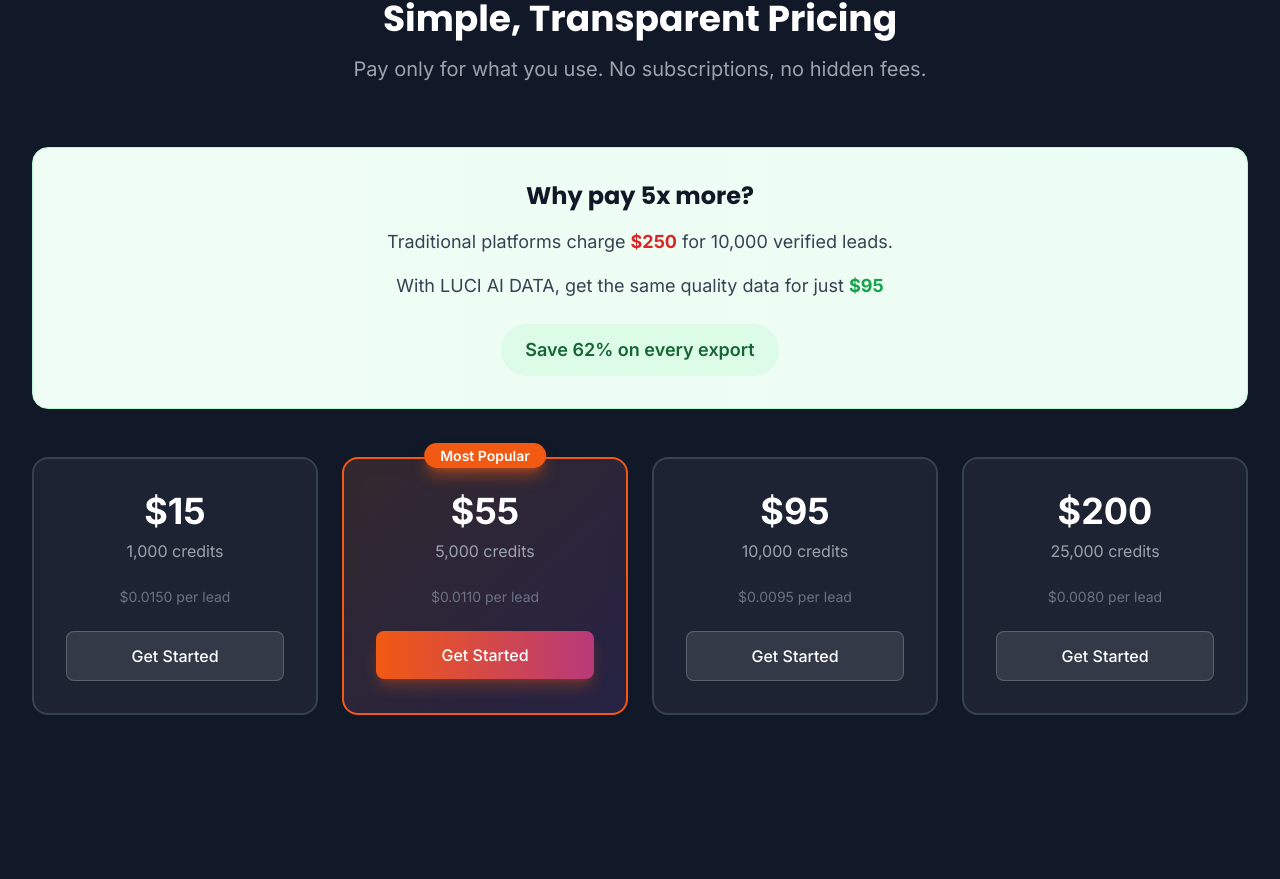
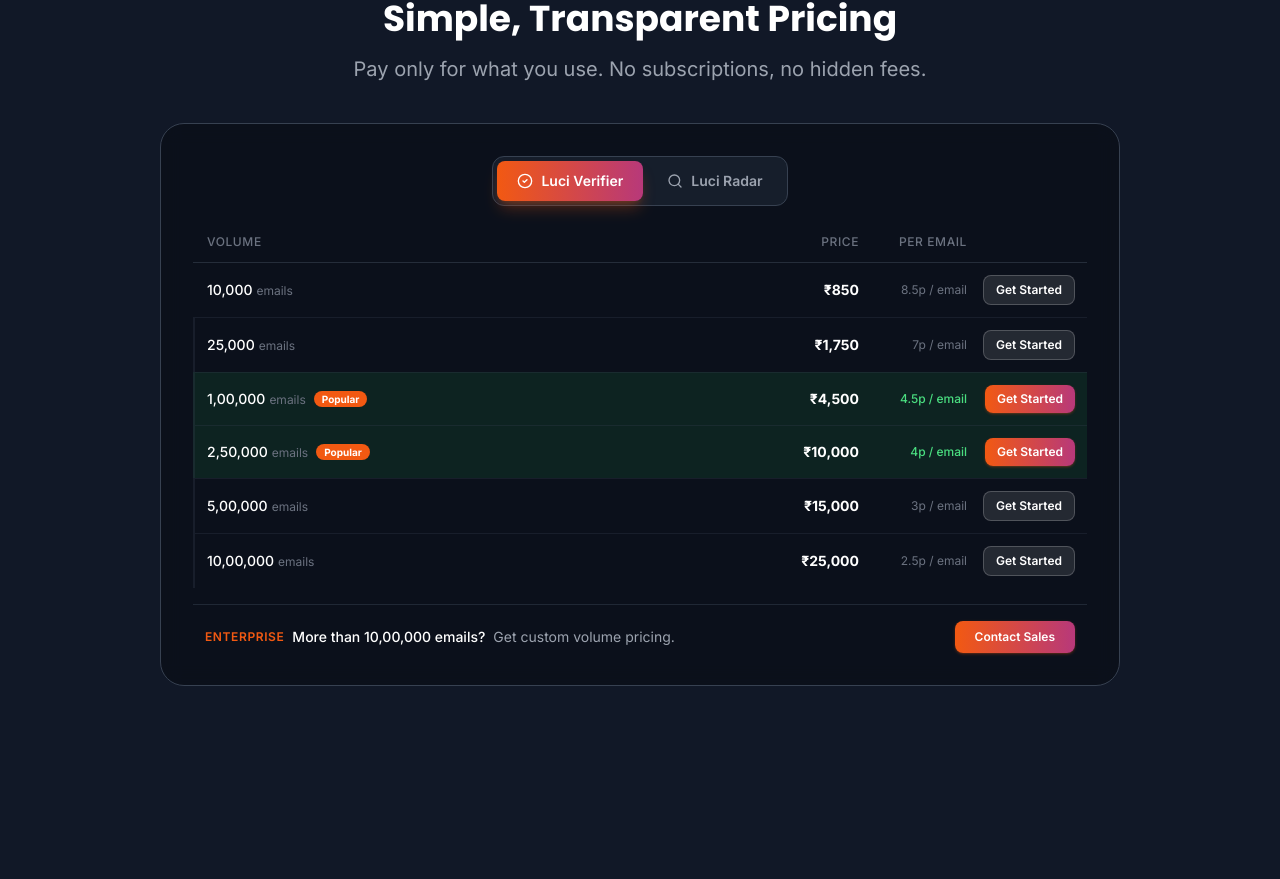
Before and after one commit to sambit-prog/Luci-AI-Data, a React (Vite) app: page / in a window 1280 px wide. Shown: the part 1680-2559 px from the top of the page. Built offline with nearby package versions, Linux system fonts and the light colour scheme; no server answers.

Commit message:
pricing section updated in home page

```diff
--- a/src/pages/LandingPage.tsx
+++ b/src/pages/LandingPage.tsx
@@ -12,6 +12,7 @@ interface FAQItem {
 function LandingPage() {
   const [expandedFAQ, setExpandedFAQ] = useState<number | null>(null);
   const [productsOpen, setProductsOpen] = useState(false);
+  const [activePricingTab, setActivePricingTab] = useState<'verifier' | 'radar'>('verifier');
   const { user } = useAuth();
   const navigate = useNavigate();
 
@@ -54,11 +55,13 @@ function LandingPage() {
     }
   ];
 
-  const pricingPlans = [
-    { credits: 1000, price: 15, perLead: 0.015, popular: false },
-    { credits: 5000, price: 55, perLead: 0.011, popular: true },
-    { credits: 10000, price: 95, perLead: 0.0095, popular: false },
-    { credits: 25000, price: 200, perLead: 0.008, popular: false }
+  const verifierPlans = [
+    { verifications: 10000, priceInr: 850, pricePaise: 8.5, popular: false },
+    { verifications: 25000, priceInr: 1750, pricePaise: 7, popular: false },
+    { verifications: 100000, priceInr: 4500, pricePaise: 4.5, popular: true },
+    { verifications: 250000, priceInr: 10000, pricePaise: 4, popular: true },
+    { verifications: 500000, priceInr: 15000, pricePaise: 3, popular: false },
+    { verifications: 1000000, priceInr: 25000, pricePaise: 2.5, popular: false },
   ];
 
   return (
@@ -239,63 +242,127 @@ function LandingPage() {
 
       {/* Pricing */}
       <section id="pricing" className="py-24 bg-gray-900">
-        <div className="max-w-7xl mx-auto px-4 sm:px-6 lg:px-8">
-          <div className="text-center mb-16">
+        <div className="max-w-5xl mx-auto px-4 sm:px-6 lg:px-8">
+          <div className="text-center mb-10">
             <h2 className="text-4xl font-bold text-white mb-4">Simple, Transparent Pricing</h2>
             <p className="text-xl text-gray-400 max-w-2xl mx-auto">
               Pay only for what you use. No subscriptions, no hidden fees.
             </p>
           </div>
 
-          {/* Comparison Banner */}
-          <div className="bg-gradient-to-r from-green-50 to-emerald-50 border border-green-200 rounded-2xl p-8 mb-12 text-center">
-            <h3 className="text-2xl font-bold text-gray-900 mb-4">Why pay 5x more?</h3>
-            <p className="text-gray-700 text-lg mb-4">
-              Traditional platforms charge <span className="font-bold text-red-600">$250</span> for 10,000 verified leads.
-            </p>
-            <p className="text-gray-700 text-lg">
-              With {BrandName}, get the same quality data for just <span className="font-bold text-green-600">$95</span>
-            </p>
-            <div className="mt-6 inline-flex items-center space-x-2 bg-green-100 text-green-800 px-6 py-3 rounded-full font-semibold text-lg">
-              <span>Save 62% on every export</span>
+          {/* Outer Glass Card */}
+          <div className="glass-dark border border-gray-700 rounded-3xl p-6 md:p-8">
+
+            {/* Tab Switcher */}
+            <div className="flex justify-center mb-7">
+              <div className="bg-gray-800/60 border border-gray-700 rounded-xl p-1 flex gap-1">
+                <button
+                  onClick={() => setActivePricingTab('verifier')}
+                  className={`flex items-center gap-2 px-5 py-2.5 rounded-lg font-semibold text-sm transition-all duration-200 ${activePricingTab === 'verifier'
+                      ? 'btn-gradient-primary text-white shadow-lg shadow-brand-orange/30'
+                      : 'text-gray-400 hover:text-white'
+                    }`}
+                >
+                  <CheckCircle2 className="w-4 h-4" />
+                  Luci Verifier
+                </button>
+                <button
+                  onClick={() => setActivePricingTab('radar')}
+                  className={`flex items-center gap-2 px-5 py-2.5 rounded-lg font-semibold text-sm transition-all duration-200 ${activePricingTab === 'radar'
+                      ? 'btn-gradient-primary text-white shadow-lg shadow-brand-orange/30'
+                      : 'text-gray-400 hover:text-white'
+                    }`}
+                >
+                  <Search className="w-4 h-4" />
+                  Luci Radar
+                </button>
               </div>
             </div>
 
-          <div className="grid md:grid-cols-4 gap-6">
-            {pricingPlans.map((plan) => (
+            {/* Luci Verifier Pricing */}
+            {activePricingTab === 'verifier' && (
+              <div>
+                {/* Table Header */}
+                <div className="flex items-center gap-3 pl-[14px] pr-3 pb-3 border-b border-gray-700/60">
+                  <div className="flex-1 text-xs text-gray-500 uppercase tracking-wider font-medium">Volume</div>
+                  <div className="w-20 text-right text-xs text-gray-500 uppercase tracking-wider font-medium">Price</div>
+                  <div className="hidden sm:block w-24 text-right text-xs text-gray-500 uppercase tracking-wider font-medium">Per Email</div>
+                  <div className="w-24"></div>
+                </div>
+
+                {/* Plan Rows */}
+                <div className="divide-y divide-gray-700/30">
+                  {verifierPlans.map((plan) => (
                     <div
-                key={plan.credits}
-                className={`relative rounded-2xl p-8 border-2 transition hover:shadow-2xl ${plan.popular
-                  ? 'border-brand-orange bg-gradient-to-br from-brand-orange/10 to-primary-violet/10 glass'
-                  : 'bg-white/5 glass-dark backdrop-blur-sm border border-gray-700 rounded-2xl p-8 hover:border-orange-500 hover:shadow-2xl hover:shadow-orange-500/20 hover:scale-105 transition-all duration-300 ease-in-out group scroll-mt-24'
+                      key={plan.verifications}
+                      className={`flex items-center gap-3 pl-3 pr-3 py-3 transition-colors border-l-2 ${plan.popular
+                          ? 'bg-green-500/10 border-l-green-500'
+                          : 'hover:bg-white/[0.04] border-l-transparent'
                         }`}
                     >
+                      <div className="flex-1 flex items-center gap-2 min-w-0">
+                        <span className="text-white text-sm font-medium">
+                          {plan.verifications.toLocaleString('en-IN')}
+                          <span className="text-gray-500 font-normal ml-1 text-xs">emails</span>
+                        </span>
                         {plan.popular && (
-                  <div className="absolute -top-4 left-1/2 -translate-x-1/2">
-                    <span className="bg-brand-orange text-white px-4 py-1 rounded-full text-sm font-semibold shadow-lg shadow-brand-orange/50">
-                      Most Popular
+                          <span className="flex-shrink-0 bg-brand-orange text-white px-2 py-0.5 rounded-full text-[10px] font-bold leading-tight">
+                            Popular
                           </span>
+                        )}
                       </div>
-                )}
-                <div className="text-center">
-                  <div className="text-4xl font-bold text-white mb-2">
-                    ${plan.price}
+                      <div className="w-20 text-right text-white font-bold text-sm">
+                        ₹{plan.priceInr.toLocaleString('en-IN')}
                       </div>
-                  <div className="text-gray-400 mb-6">
-                    {plan.credits.toLocaleString()} credits
+                      <div className={`hidden sm:block w-24 text-right text-xs ${plan.popular ? 'text-green-400 font-medium' : 'text-gray-500'}`}>
+                        {plan.pricePaise}p / email
                       </div>
-                  <div className="text-sm text-gray-500 mb-6">
-                    ${plan.perLead.toFixed(4)} per lead
-                  </div>
-                  <Link to="/auth" className={`w-full py-3 rounded-lg font-medium transition block text-center ${plan.popular
-                    ? 'btn-gradient-primary text-white shadow-lg shadow-brand-orange/30 hover:shadow-brand-orange/50'
+                      <div className="w-24 flex justify-end">
+                        <Link
+                          to="/auth"
+                          className={`px-3 py-1.5 rounded-lg text-xs font-semibold transition whitespace-nowrap ${plan.popular
+                              ? 'btn-gradient-primary text-white shadow shadow-brand-orange/30'
                               : 'bg-white/10 text-white hover:bg-white/20 border border-white/20'
-                    }`}>
+                            }`}
+                        >
                           Get Started
                         </Link>
                       </div>
                     </div>
                   ))}
+                </div>
+
+                {/* Enterprise Row */}
+                <div className="mt-4 pt-4 border-t border-gray-700/50 flex flex-col sm:flex-row sm:items-center gap-3 px-3">
+                  <div className="flex-1 flex flex-wrap items-center gap-x-2 gap-y-0.5">
+                    <span className="text-xs text-brand-orange font-semibold uppercase tracking-wider">Enterprise</span>
+                    <span className="text-sm text-white font-medium">More than 10,00,000 emails?</span>
+                    <span className="hidden sm:inline text-sm text-gray-400">Get custom volume pricing.</span>
+                  </div>
+                  <a href="#" className="btn-gradient-primary text-white px-5 py-2 rounded-lg text-xs font-semibold whitespace-nowrap shadow shadow-brand-orange/30 text-center sm:flex-shrink-0">
+                    Contact Sales
+                  </a>
+                </div>
+              </div>
+            )}
+
+            {/* Luci Radar Coming Soon */}
+            {activePricingTab === 'radar' && (
+              <div className="flex flex-col items-center justify-center py-12 text-center">
+                <div className="bg-gradient-to-br from-brand-orange/20 to-primary-violet/20 w-16 h-16 rounded-2xl flex items-center justify-center mx-auto mb-5">
+                  <Search className="h-8 w-8 text-brand-orange" />
+                </div>
+                <h3 className="text-xl font-bold text-white mb-3">Luci Radar Pricing</h3>
+                <div className="inline-flex items-center gap-2 bg-brand-orange/10 border border-brand-orange/30 text-brand-orange px-4 py-2 rounded-full text-sm font-semibold mb-4">
+                  <span className="w-2 h-2 bg-brand-orange rounded-full animate-pulse inline-block"></span>
+                  Coming Soon
+                </div>
+                <p className="text-gray-400 leading-relaxed max-w-sm">
+                  We're finalizing our lead finder pricing. Transparent, competitive, and built for scale — stay tuned.
+                </p>
+              </div>
+            )}
+
           </div>
         </div>
       </section>
```
Lines whose indentation alone changed are shown as unchanged.
